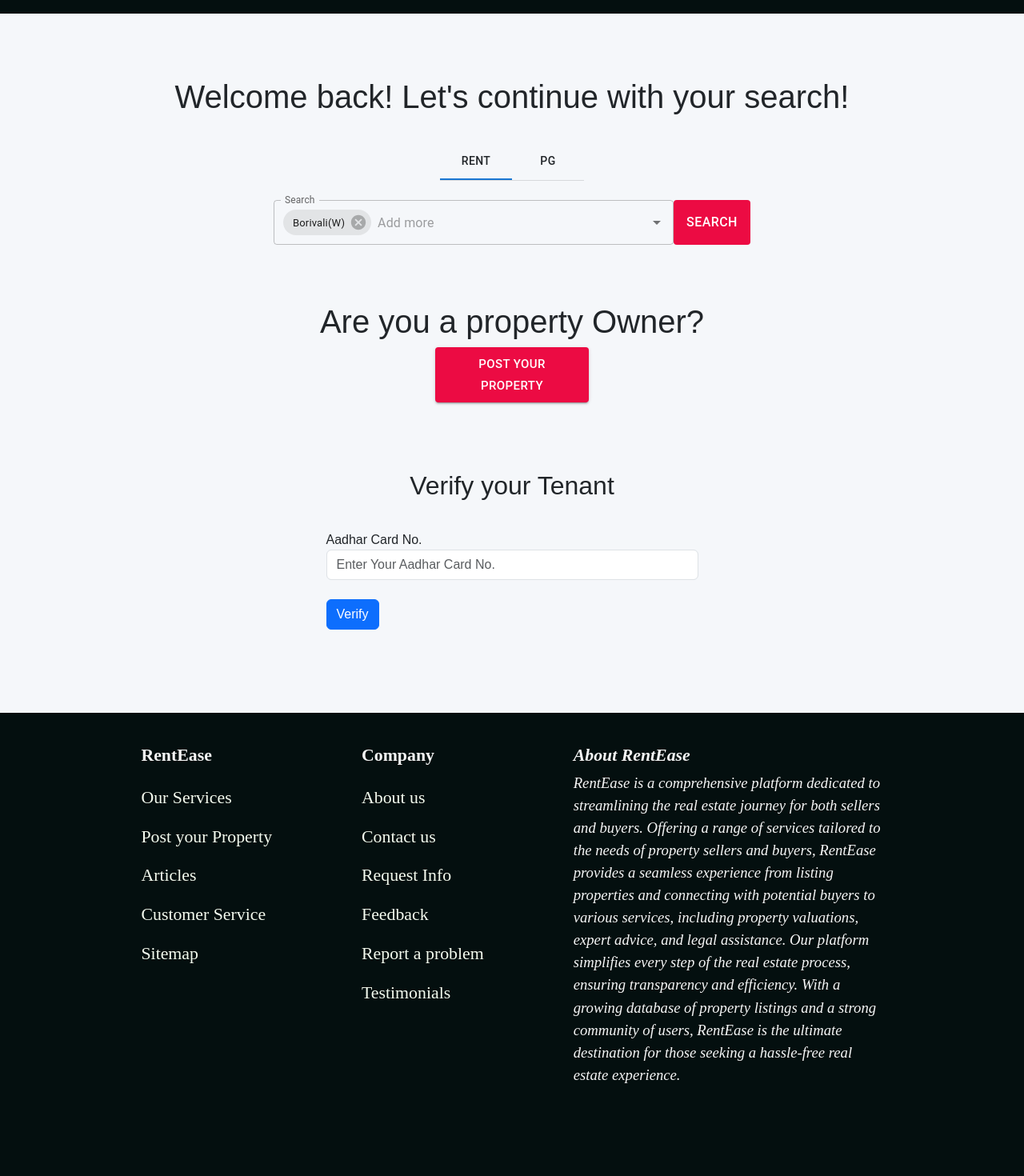
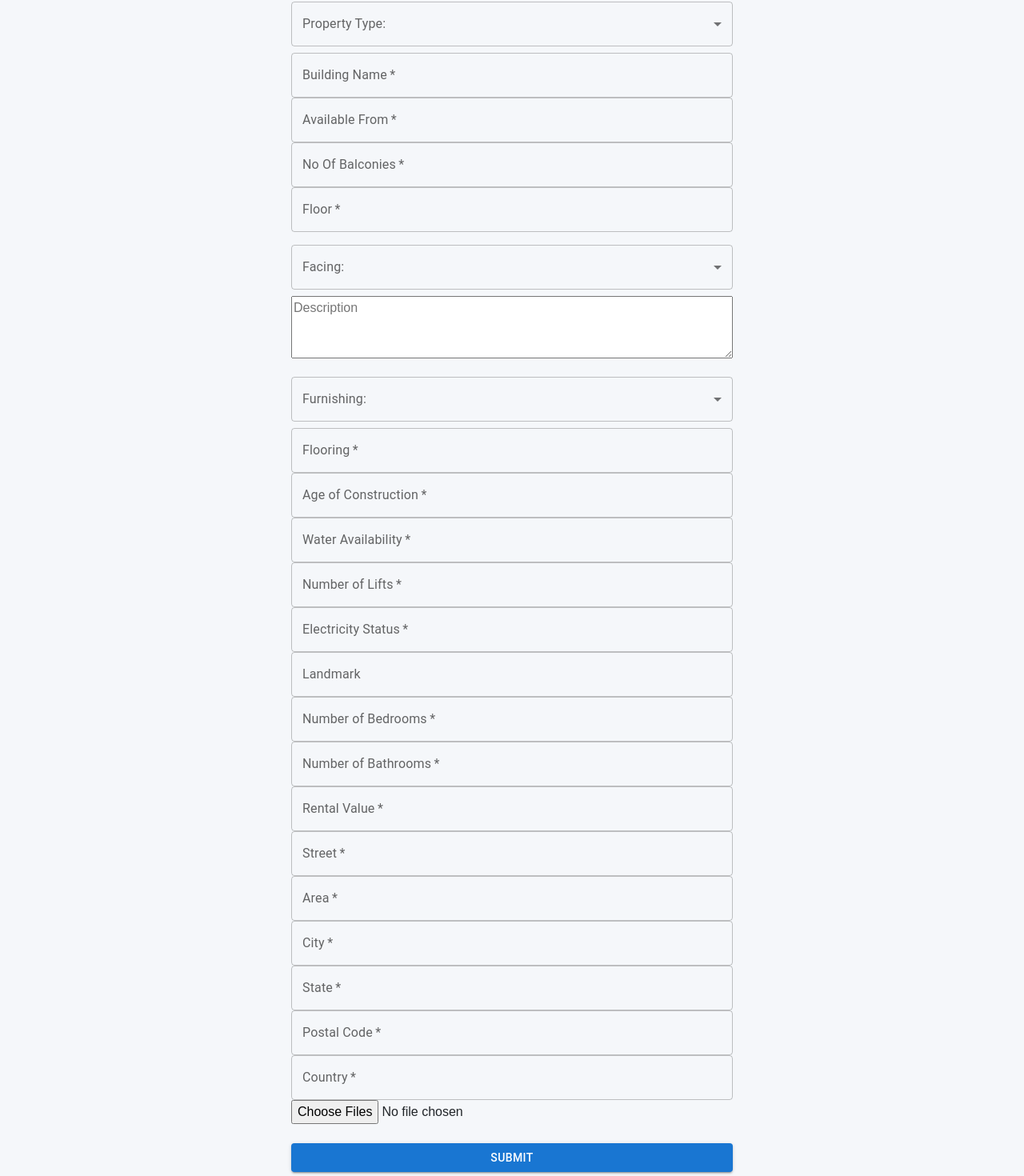
Before and after one commit to umesh280902/rentalPropertyManagementSystem, a React (Vite) app in the folder Frontend/: page / in a window 1280 px wide. Shown: the part 68-1538 px from the top of the page at 80% size. Built offline with nearby package versions, Linux system fonts and the light colour scheme.

Commit message:
Feat : add upload property page

```diff
--- a/Frontend/src/App.jsx
+++ b/Frontend/src/App.jsx
@@ -24,6 +24,7 @@ import {
   useNavigate as Navigate,
 } from "react-router-dom";
 import Adhar from "./components/Aadhar";
+import Upload from "./Pages/UploadProperty"
 const theme = createTheme({
   palette: {
     black: {
@@ -38,47 +39,48 @@ const theme = createTheme({
 });
 const Main = ({setSearch}) => {
   return (
-    <ThemeProvider theme={theme}>
-      <div>
-        <NavBar />
-        <br />
-        <br />
-        <h1 style={{ textAlign: "center" }}>
-          Welcome back! Let's continue with your search!
-        </h1>
-        <br />
-        <Tabs setSearch={setSearch} Input={Input} InputBox={Inputbox} />
-        <br />
-        <br />
-        <div
-          style={{
-            display: "flex",
-            justifyContent: "center",
-            flexDirection: "column",
-            textAlign: "center",
-            alignItems: "center",
-          }}
-        >
-          <h1>Are you a property Owner?</h1>
-          <Button
-            variant="contained"
-            size="large"
-            style={{ width: "15%", color: "white" }}
-            color="black"
-          >
-            Post your property
-          </Button>
-        </div>
-        <div className="" style={{paddingTop : "5rem"}}>
-          <div className="fs-2 text-center">Verify your Tenant</div>
-          <Adhar />
-        </div>
-        <br />
-        <br />
-        <br />
-        <Footer />
-      </div>
-    </ThemeProvider>
+    // <ThemeProvider theme={theme}>
+    //   <div>
+    //     <NavBar />
+    //     <br />
+    //     <br />
+    //     <h1 style={{ textAlign: "center" }}>
+    //       Welcome back! Let's continue with your search!
+    //     </h1>
+    //     <br />
+    //     <Tabs setSearch={setSearch} Input={Input} InputBox={Inputbox} />
+    //     <br />
+    //     <br />
+    //     <div
+    //       style={{
+    //         display: "flex",
+    //         justifyContent: "center",
+    //         flexDirection: "column",
+    //         textAlign: "center",
+    //         alignItems: "center",
+    //       }}
+    //     >
+    //       <h1>Are you a property Owner?</h1>
+    //       <Button
+    //         variant="contained"
+    //         size="large"
+    //         style={{ width: "15%", color: "white" }}
+    //         color="black"
+    //       >
+    //         Post your property
+    //       </Button>
+    //     </div>
+    //     <div className="" style={{paddingTop : "5rem"}}>
+    //       <div className="fs-2 text-center">Verify your Tenant</div>
+    //       <Adhar />
+    //     </div>
+    //     <br />
+    //     <br />
+    //     <br />
+    //     <Footer />
+    //   </div>
+    // </ThemeProvider>
+    <Upload/>
   );
 }
 
--- /dev/null
+++ b/Frontend/src/Pages/UploadProperty.jsx
@@ -0,0 +1,238 @@
+import React from "react";
+import {
+  Container,
+  Typography,
+  TextField,
+  Select,
+  MenuItem,
+  Button,
+  FormControl,
+  InputLabel,
+  TextareaAutosize,
+} from "@mui/material";
+import navBar from "../components/Header/Navbar";
+import Footer from "../components/Footer/Footer";
+const PropertyUpload = () => {
+  return (
+    <div>
+      <navBar />
+      <Container maxWidth="sm">
+        <Typography variant="h4" align="center" gutterBottom>
+          Upload Property Information
+        </Typography>
+        <form
+          action="/api/user/property"
+          method="POST"
+          encType="multipart/form-data"
+        >
+          <FormControl fullWidth margin="normal">
+            <InputLabel htmlFor="propertyType">Property Type:</InputLabel>
+            <Select id="propertyType" name="propertyType" required>
+              <MenuItem value="sell">Sell</MenuItem>
+              <MenuItem value="rent">Rent</MenuItem>
+              <MenuItem value="commercial">Commercial</MenuItem>
+            </Select>
+          </FormControl>
+          <TextField
+            id="buildingName"
+            name="buildingName"
+            label="Building Name"
+            variant="outlined"
+            fullWidth
+            required
+          />
+          <TextField
+            id="availableFrom"
+            name="availableFrom"
+            label="Available From"
+            variant="outlined"
+            fullWidth
+            required
+          />
+          <TextField
+            id="noOfBalconies"
+            name="noOfBalconies"
+            label="No Of Balconies"
+            variant="outlined"
+            fullWidth
+            required
+          />
+          <TextField
+            id="floor"
+            name="floor"
+            label="Floor"
+            variant="outlined"
+            fullWidth
+            required
+          />
+          <FormControl fullWidth margin="normal">
+            <InputLabel htmlFor="facing">Facing:</InputLabel>
+            <Select id="facing" name="facing" required>
+              <MenuItem value="east">East</MenuItem>
+              <MenuItem value="west">West</MenuItem>
+              <MenuItem value="north">North</MenuItem>
+              <MenuItem value="south">South</MenuItem>
+              <MenuItem value="northeast">Northeast</MenuItem>
+              <MenuItem value="northwest">Northwest</MenuItem>
+              <MenuItem value="southeast">Southeast</MenuItem>
+              <MenuItem value="southwest">Southwest</MenuItem>
+            </Select>
+          </FormControl>
+          {/* Add more fields here */}
+          <TextareaAutosize
+            id="description"
+            name="description"
+            aria-label="Description"
+            minRows={3}
+            placeholder="Description"
+            style={{ width: "100%" }}
+          />
+          <FormControl fullWidth margin="normal">
+            <InputLabel htmlFor="furnishing">Furnishing:</InputLabel>
+            <Select id="furnishing" name="furnishing" required>
+              <MenuItem value="furnished">Furnished</MenuItem>
+              <MenuItem value="semi-furnished">Semi-furnished</MenuItem>
+              <MenuItem value="unfurnished">Unfurnished</MenuItem>
+            </Select>
+          </FormControl>
+          <TextField
+            id="flooring"
+            name="flooring"
+            label="Flooring"
+            variant="outlined"
+            fullWidth
+            required
+          />
+          <TextField
+            id="ageOfConstruction"
+            name="ageOfConstruction"
+            label="Age of Construction"
+            variant="outlined"
+            fullWidth
+            required
+          />
+          <TextField
+            id="waterAvailability"
+            name="waterAvailability"
+            label="Water Availability"
+            variant="outlined"
+            fullWidth
+            required
+          />
+          <TextField
+            id="numberOfLifts"
+            name="numberOfLifts"
+            label="Number of Lifts"
+            type="number"
+            variant="outlined"
+            fullWidth
+            required
+          />
+          <TextField
+            id="electricityStatus"
+            name="electricityStatus"
+            label="Electricity Status"
+            variant="outlined"
+            fullWidth
+            required
+          />
+          <TextField
+            id="landmark"
+            name="landmark"
+            label="Landmark"
+            variant="outlined"
+            fullWidth
+          />
+          <TextField
+            id="noOfBedroom"
+            name="noOfBedroom"
+            label="Number of Bedrooms"
+            variant="outlined"
+            fullWidth
+            required
+          />
+          <TextField
+            id="noOfBathroom"
+            name="noOfBathroom"
+            label="Number of Bathrooms"
+            variant="outlined"
+            fullWidth
+            required
+          />
+          <TextField
+            id="rentalValue"
+            name="rentalValue"
+            label="Rental Value"
+            variant="outlined"
+            fullWidth
+            required
+          />
+          <TextField
+            id="street"
+            name="address.street"
+            label="Street"
+            variant="outlined"
+            fullWidth
+            required
+          />
+          <TextField
+            id="area"
+            name="address.area"
+            label="Area"
+            variant="outlined"
+            fullWidth
+            required
+          />
+          <TextField
+            id="city"
+            name="address.city"
+            label="City"
+            variant="outlined"
+            fullWidth
+            required
+          />
+          <TextField
+            id="state"
+            name="address.state"
+            label="State"
+            variant="outlined"
+            fullWidth
+            required
+          />
+          <TextField
+            id="postalCode"
+            name="address.postalCode"
+            label="Postal Code"
+            variant="outlined"
+            fullWidth
+            required
+          />
+          <TextField
+            id="country"
+            name="address.country"
+            label="Country"
+            variant="outlined"
+            fullWidth
+            required
+          />
+          <input
+            type="file"
+            id="images"
+            name="images"
+            accept="image/*"
+            multiple
+            required
+          />
+          <br />
+          <br />
+          <Button type="submit" variant="contained" color="primary" fullWidth>
+            Submit
+          </Button>
+        </form>
+      </Container>
+      <Footer />
+    </div>
+  );
+};
+
+export default PropertyUpload;
```
